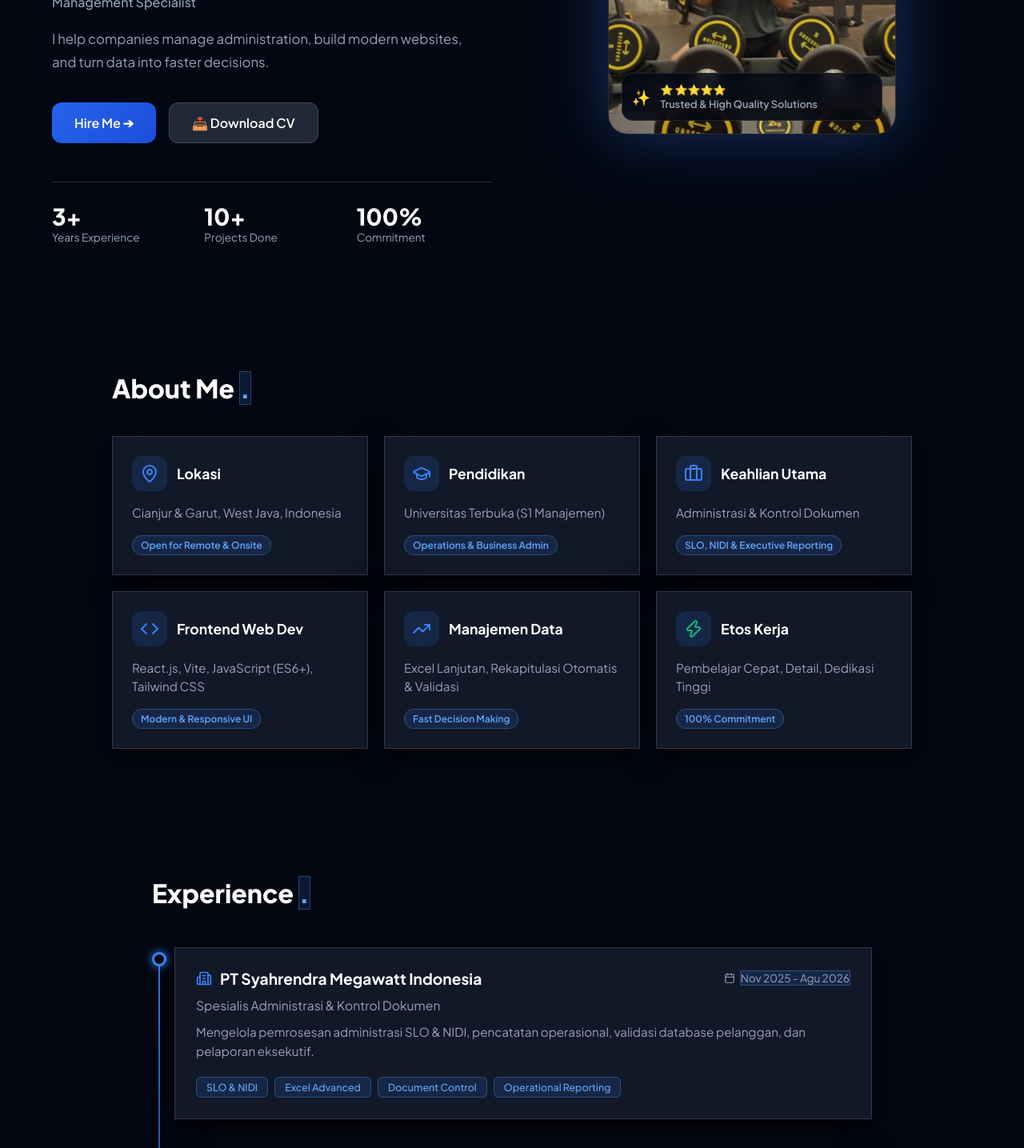
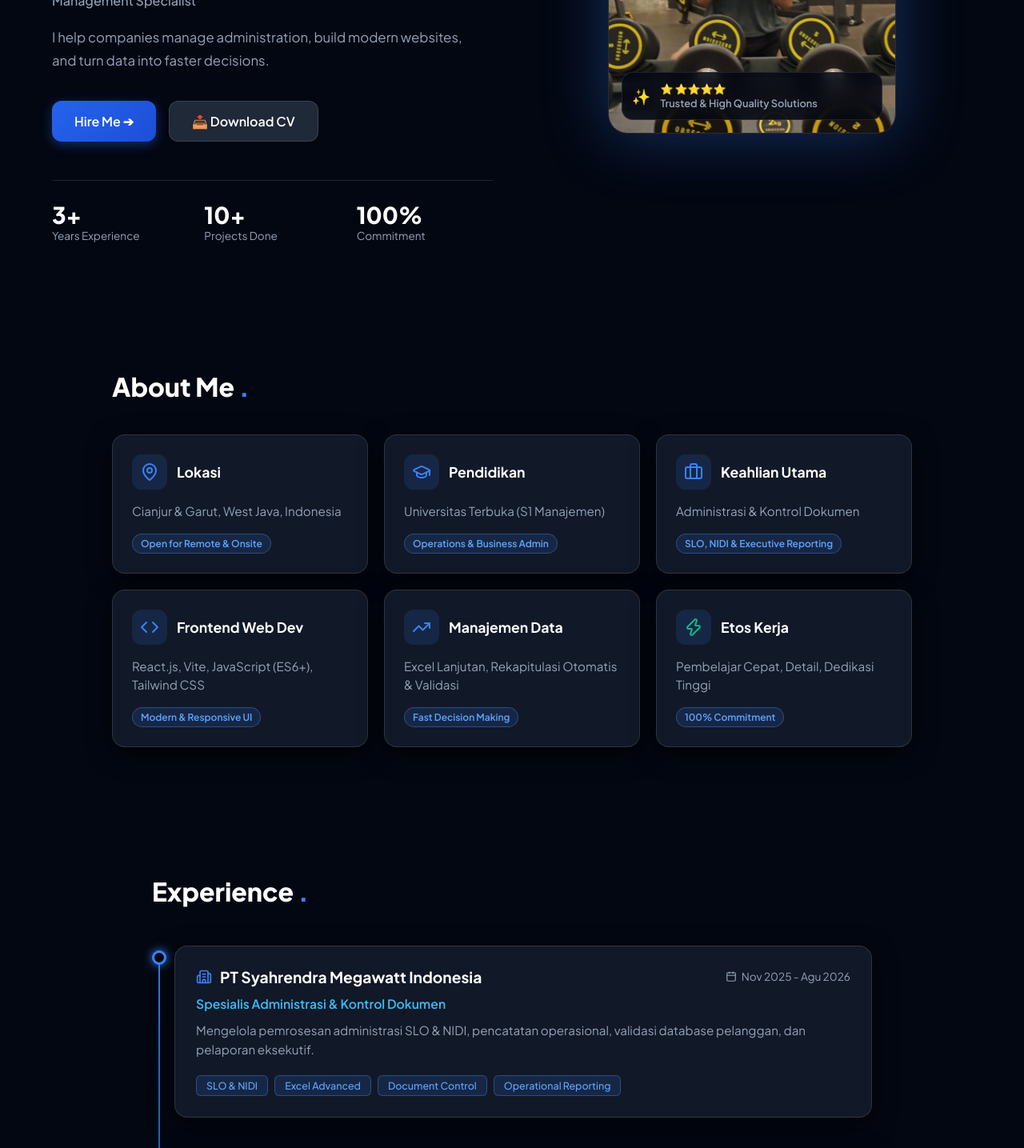
Before and after one commit to jembargelar/jembar-portfolio, a React (Vite) app: page / in a window 1280 px wide. Shown: the part 520-1955 px from the top of the page at 80% size. Built offline with nearby package versions, Linux system fonts and the light colour scheme.

Commit message:
Fix clean css styles and remove unintended span borders

```diff
--- a/src/index.css
+++ b/src/index.css
@@ -1,28 +1,26 @@
-@import url('https://fonts.googleapis.com/css2?family=Plus+Jakarta+Sans:wght@300;400;500;600;700;800&family=JetBrains+Mono:wght@400;500&display=swap');
+@import url('https://fonts.googleapis.com/css2?family=Plus+Jakarta+Sans:wght@300;400;500;600;700;800&display=swap');
 
 /* =========================================================
-   1. COLOR VARIABLES
+   1. COLOR SYSTEM (NIGHT MODE & LIGHT MODE)
    ========================================================= */
 
-/* NIGHT MODE (DEFAULT) */
 :root {
   --bg-color: #030712;
   --text-primary: #ffffff;
   --text-secondary: #94a3b8;
   --card-bg: #111827;
-  --card-border: rgba(255, 255, 255, 0.15);
-  --nav-bg: rgba(3, 7, 18, 0.9);
+  --card-border: rgba(255, 255, 255, 0.12);
+  --nav-bg: rgba(3, 7, 18, 0.85);
   --tag-bg: rgba(59, 130, 246, 0.15);
   --tag-text: #60a5fa;
   --tag-border: rgba(96, 165, 250, 0.3);
   --accent-blue: #3b82f6;
   --subheading-color: #38bdf8;
-  --shadow-color: rgba(0, 0, 0, 0.8);
+  --shadow-color: rgba(0, 0, 0, 0.7);
   --btn-sec-bg: #1f2937;
   --map-filter: grayscale(80%) invert(90%) contrast(120%);
 }
 
-/* LIGHT MODE */
 .light-mode {
   --bg-color: #f8fafc;
   --text-primary: #0f172a;
@@ -41,7 +39,7 @@
 }
 
 /* =========================================================
-   2. REFORSASI TEMA KHUSUS (MEMAKSA PERUBAHAN TEMA)
+   2. GLOBAL RESET & BASE STYLES
    ========================================================= */
 
 * {
@@ -50,7 +48,7 @@
   box-sizing: border-box;
   font-family: 'Plus Jakarta Sans', sans-serif;
   scroll-behavior: smooth;
-  transition: background-color 0.2s ease, color 0.2s ease, border-color 0.2s ease;
+  transition: background-color 0.25s ease, color 0.25s ease, border-color 0.25s ease;
 }
 
 html, body {
@@ -59,70 +57,76 @@ html, body {
   overflow-x: hidden;
 }
 
-/* Memaksa Semua Judul Section & Nama Raksasa Kelihatan */
+section, header, main, footer {
+  background-color: transparent !important;
+}
+
+/* Judul Section (Memunculkan kembali judul yang hilang) */
 h1, h2, h3, h4, h5, h6, strong, b {
   color: var(--text-primary) !important;
 }
 
-/* Mencegah Teks Tersembunyi */
-p, li, label {
+p {
   color: var(--text-secondary) !important;
 }
 
 /* =========================================================
-   3. MEMAKSA KARTU (GLASS CARD) AGAR GELAP DI NIGHT MODE
+   3. GLASS CARDS & UI COMPONENTS
    ========================================================= */
 
-.glass-card,
-div[class*="glass"],
-div[style*="background-color: white"],
-div[style*="backgroundColor: white"],
-div[style*="background: white"] {
+.glass-navbar {
+  background: var(--nav-bg) !important;
+  backdrop-filter: blur(16px);
+  -webkit-backdrop-filter: blur(16px);
+  border: 1px solid var(--card-border) !important;
+}
+
+/* Kartu Utama (Satu warna solid di Night Mode & Light Mode) */
+.glass-card {
   background-color: var(--card-bg) !important;
   background: var(--card-bg) !important;
   border: 1px solid var(--card-border) !important;
-  box-shadow: 0 10px 30px var(--shadow-color) !important;
+  border-radius: 16px;
+  box-shadow: 0 8px 30px var(--shadow-color) !important;
 }
 
-.glass-card h3, .glass-card h2, .glass-card strong {
-  color: var(--text-primary) !important;
-}
-
-.glass-card p, .glass-card span:not(.tech-badge) {
-  color: var(--text-secondary) !important;
-}
-
-/* Fix Badge & Pill */
-.glass-card span, span.tech-badge, div span {
+/* Badge Keahlian / Tech Tags (Spesifik tanpa merusak span lain) */
+span.tech-badge {
   background-color: var(--tag-bg) !important;
   color: var(--tag-text) !important;
   border: 1px solid var(--tag-border) !important;
+  display: inline-block;
 }
 
-/* Fix Tombol Utama & Email */
-.btn-gradient, a[href*="mailto"] {
+/* Sub-heading Peran (Biru Cyan) */
+.role-text {
+  color: var(--subheading-color) !important;
+  font-weight: 600;
+}
+
+/* Tombol Gradient Kirim Email & Hire Me */
+.btn-gradient {
   background: linear-gradient(135deg, #2563eb 0%, #1d4ed8 100%) !important;
   color: #ffffff !important;
   border: none !important;
+  box-shadow: 0 4px 14px rgba(37, 99, 235, 0.4);
 }
 
-.btn-gradient *, a[href*="mailto"] * {
+.btn-gradient span, .btn-gradient svg {
   color: #ffffff !important;
+  background: transparent !important;
+  border: none !important;
 }
 
-/* Fix Tombol Download CV, GitHub, LinkedIn */
+/* Tombol Sekunder (Download CV, GitHub, LinkedIn) */
 a[download], a[href*="github"], a[href*="linkedin"] {
   background-color: var(--btn-sec-bg) !important;
   color: var(--text-primary) !important;
   border: 1px solid var(--card-border) !important;
 }
 
-a[download] *, a[href*="github"] *, a[href*="linkedin"] * {
+a[download] span, a[href*="github"] span, a[href*="linkedin"] span {
+  background: transparent !important;
+  border: none !important;
   color: var(--text-primary) !important;
 }
-
-/* Fix Navbar Float */
-.glass-navbar {
-  background: var(--nav-bg) !important;
-  border: 1px solid var(--card-border) !important;
-}
```
